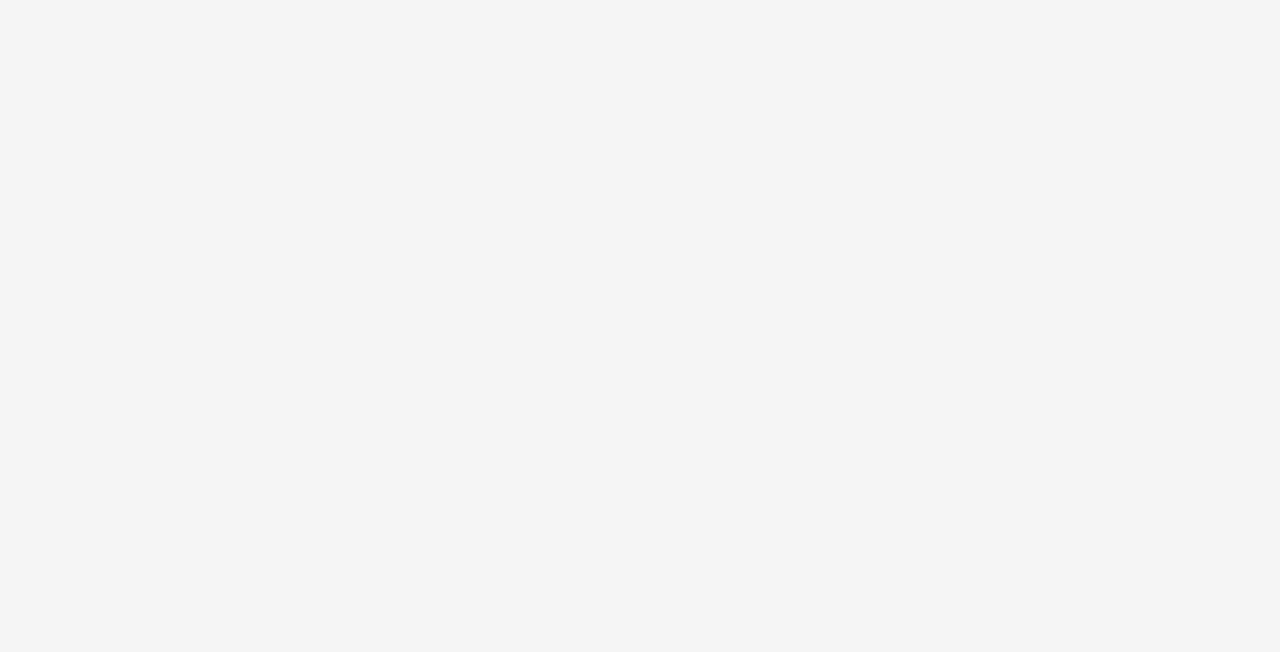
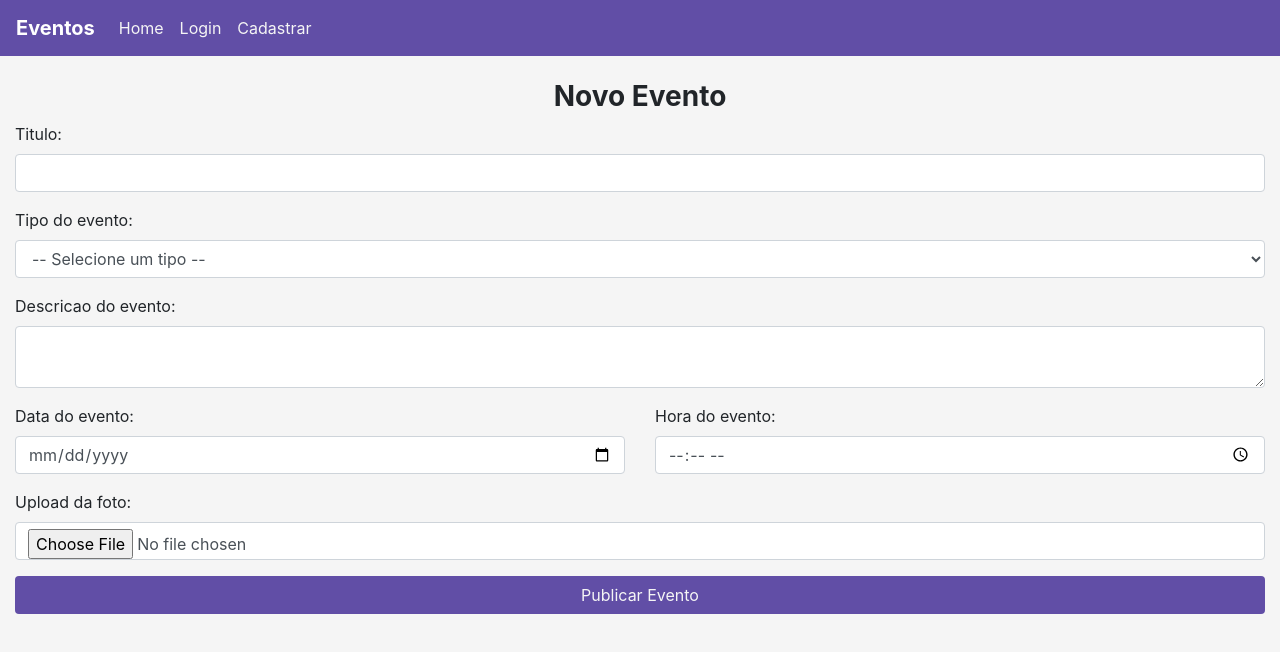
Before and after one commit to diogocbarros/publica-eventos, a React (Create React App) app: page /eventocadastro in a window 1280 px wide. Before the commit this address had no page. Shown: the top 652 px of the page. Built offline with nearby package versions, Linux system fonts and the light colour scheme.

Commit message:
cloud firestore

```diff
--- a/src/App.js
+++ b/src/App.js
@@ -4,6 +4,9 @@ import './app.css';
 import Login from './view/login';
 import Home from './view/home';
 import NovoUsuario from './view/new-user';
+import RecuperaSenha from './view/recuperar-senha';
+import EventoCadastro from './view/evento-cadastro';
+
 // Reducer
 import store from './store';
 import { Provider } from 'react-redux';
@@ -16,6 +19,8 @@ function App() {
           <Route exact path="/" element={<Home />} />
           <Route path="/login" element={<Login />} />
           <Route path="/novousuario" element={<NovoUsuario />} />
+          <Route path="/recuperasenha" element={<RecuperaSenha />} />
+          <Route path="/eventocadastro" element={<EventoCadastro />} />
         </Routes>
       </BrowserRouter>
     </Provider>
--- a/src/components/navbar/index.js
+++ b/src/components/navbar/index.js
@@ -27,7 +27,10 @@ function Navbar() {
             </Link>
             {useSelector((state) => state.usuarioLogado) > 0 ? (
               <>
-                <Link to="" className="nav-item nav-link active ">
+                <Link
+                  to="/eventocadastro"
+                  className="nav-item nav-link active "
+                >
                   Publicar Eventos
                 </Link>
                 <Link to="" className="nav-item nav-link active ">
--- /dev/null
+++ b/src/view/evento-cadastro/index.js
@@ -0,0 +1,65 @@
+import React from 'react';
+import Navbar from '../../components/navbar';
+
+function EventoCadastro() {
+  return (
+    <>
+      <Navbar />
+      <div className="col-12">
+        <div className="row">
+          <h3 className="mx-auto font-weight-bold mt-4">Novo Evento</h3>
+        </div>
+
+        <form noValidate>
+          <div className="form-group">
+            <label>Titulo: </label>
+            <input type="text" className="form-control" />
+          </div>
+
+          <div className="form-group">
+            <label>Tipo do evento: </label>
+            <select className="form-control">
+              <option disabled selected value>
+                -- Selecione um tipo --
+              </option>
+              <option>Festa</option>
+              <option>Teatro</option>
+              <option>Show</option>
+              <option>Evento</option>
+            </select>
+          </div>
+
+          <div className="form-group">
+            <label>Descricao do evento: </label>
+            <textarea className="form-control" row="3" />
+          </div>
+
+          <div className="form-group row">
+            <div className="col-6">
+              <label>Data do evento: </label>
+              <input type="date" className="form-control" />
+            </div>
+            <div className="col-6">
+              <label>Hora do evento: </label>
+              <input type="time" className="form-control" />
+            </div>
+          </div>
+
+          <div className="form-group">
+            <label>Upload da foto: </label>
+            <input type="file" className="form-control" />
+          </div>
+        </form>
+
+        <button
+          type="button"
+          className="btn brn-lg btn-block mt-3 mb-5 btn-cadastro"
+        >
+          {' '}
+          Publicar Evento{' '}
+        </button>
+      </div>
+    </>
+  );
+}
+export default EventoCadastro;
--- a/src/view/login/index.js
+++ b/src/view/login/index.js
@@ -29,7 +29,7 @@ function Login() {
   return (
     <>
       <Navbar />
-      <div className="login-content d-flex align-items-center">
+      <div className="login-content d-flex align-items-center pt-1">
         {useSelector((state) => state.usuarioLogado) > 0 ? (
           <Navigate to="/" />
         ) : null}
@@ -65,9 +65,9 @@ function Login() {
             Entrar
           </button>
           <div className="opcoes-login mt-2">
-            <a href="#" className="mx-2">
+            <Link to="/recuperasenha" className="mx-2">
               Recuperar Senha
-            </a>
+            </Link>
             <Link to="/novousuario" className="mx-2">
               Quero Cadastrar
             </Link>
--- a/src/view/login/login.css
+++ b/src/view/login/login.css
@@ -6,7 +6,6 @@ h1 {
   padding: 15%;
   margin: auto;
   height: 100vh;
-  background-color: #f5f5f5;
 }
 
 .btn-login {
--- a/src/view/new-user/index.js
+++ b/src/view/new-user/index.js
@@ -57,8 +57,8 @@ function NewUser() {
   return (
     <>
       <Navbar />
-      <div className="form-cadastro">
-        <form className="form-login text-center mx-auto mt-5" noValidate>
+      <div className="form-cadastro d-flex align-items-center pt-1">
+        <form className="form-login  text-center mx-auto mt-5" noValidate>
           <h1 className="h3 mb-3 text-black font-weight-bold">
             Cadastro de Usuario
           </h1>
--- a/src/view/new-user/new-user.css
+++ b/src/view/new-user/new-user.css
@@ -1,5 +1,7 @@
-.form-login {
-  max-width: 25%;
+.form-cadastro {
+  padding: 15%;
+  margin: auto;
+  height: 100vh;
 }
 
 .btn-cadastro {
--- /dev/null
+++ b/src/view/recuperar-senha/index.js
@@ -0,0 +1,44 @@
+import React from 'react';
+import Navbar from '../../components/navbar';
+import './recuperar-senha.css';
+
+import firebase from '../../config/firebase';
+import 'firebase/auth';
+
+function RecuperaSenha() {
+  const [emailRec, setEmailRec] = React.useState('');
+
+  async function EnviarSenha() {
+    await firebase.auth().sendPasswordResetEmail(emailRec);
+    alert('Recuperacao de senha enviada.');
+  }
+  return (
+    <>
+      <Navbar />
+      <div className="login-rec d-flex align-items-center pt-1">
+        <form className="form-rec mx-auto" noValidate>
+          <h1 className="h3 mb-3 font-weight-normal mb-4 font-weight-bold">
+            Recuperar senha:
+          </h1>
+          <input
+            type="email"
+            id="inputEmail"
+            className="form-control my-2"
+            placeholder="Digite seu E-mail Cadastro"
+            required
+            autofocus
+            onBlur={({ target }) => setEmailRec(target.value)}
+          ></input>
+          <button
+            onClick={EnviarSenha}
+            className="btn btn-login btn-lg btn-block mt-4"
+            type="button"
+          >
+            Enviar
+          </button>
+        </form>
+      </div>
+    </>
+  );
+}
+export default RecuperaSenha;
--- /dev/null
+++ b/src/view/recuperar-senha/recuperar-senha.css
@@ -0,0 +1,6 @@
+.login-rec {
+  width: 100%;
+  padding: 15%;
+  margin: auto;
+  height: 100vh;
+}
```
Also changed, not shown: src/view/evento-cadastro/evento-cadastro.css (added).
